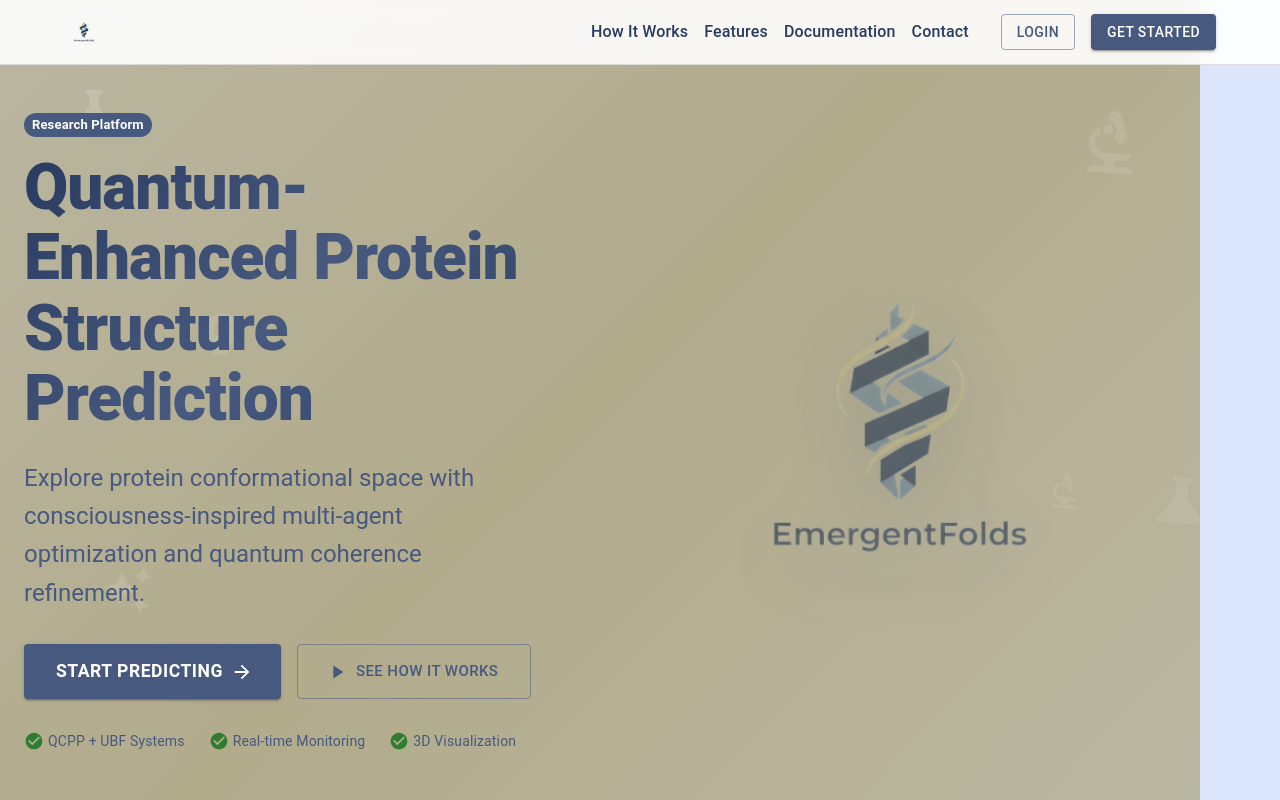
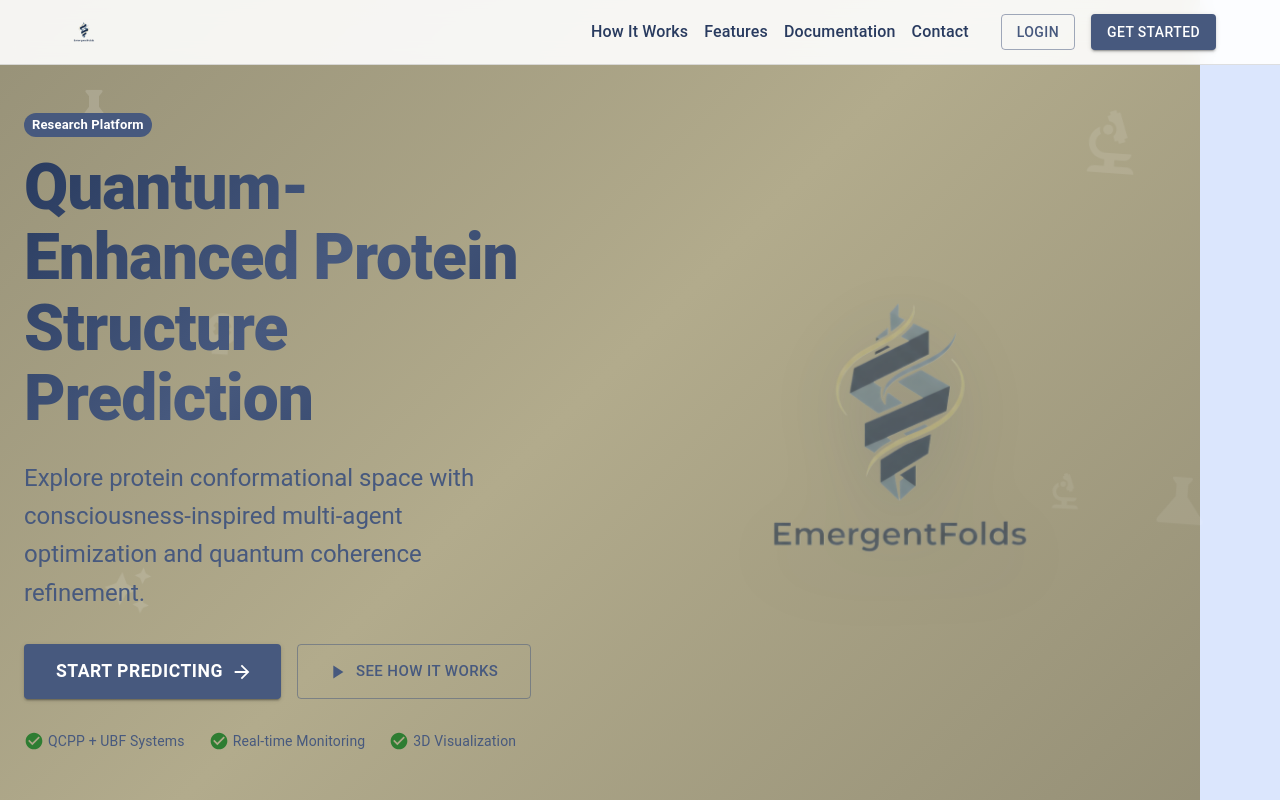
Before and after one commit to RobinsonDionte40hz/PP, a React (Vite) app in the folder frontend/: page / in a window 1280 px wide. Shown: the top 800 px of the page. Built offline with nearby package versions, Linux system fonts and the light colour scheme; no server answers.

Commit message:
fix: Update gradient background colors for better contrast on LandingPage

```diff
--- a/frontend/src/pages/LandingPage.tsx
+++ b/frontend/src/pages/LandingPage.tsx
@@ -175,7 +175,7 @@ const LandingPage: React.FC = () => {
         overflow: 'hidden',
         background: (theme) => theme.palette.mode === 'dark'
           ? 'linear-gradient(-45deg, #293B5F 0%, #47597E 25%, #293B5F 50%, #47597E 75%, #293B5F 100%)'
-          : 'linear-gradient(-45deg, #47597E 0%, #DBE6FD 25%, #B2AB8C 50%, #DBE6FD 75%, #47597E 100%)',
+          : 'linear-gradient(-45deg, #47597E 0%, #1C1C1C 25%, #B2AB8C 50%, #1C1C1C 75%, #47597E 100%)',
         backgroundSize: '400% 400%',
         animation: `${gradientShift} 15s ease infinite`,
       }}
```
